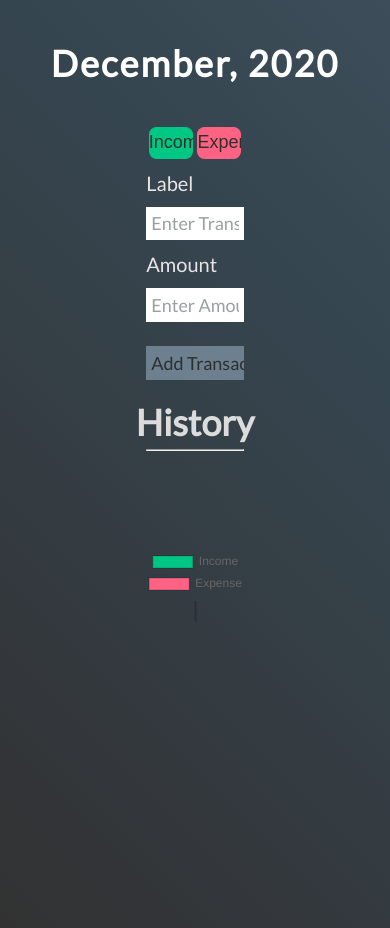
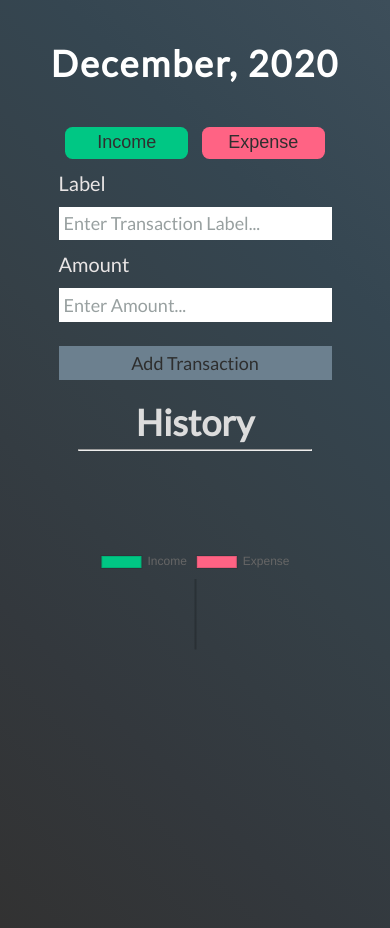
Before and after one commit to SebastianMaceda/Expense-Tracker, a plain HTML site: page index.html in a window 390 px wide. Drawn offline with nearby package versions, Linux system fonts and the light colour scheme.

Commit message:
fixing anding add red/ green borders to history for better expense/income visualization

```diff
--- a/main.js
+++ b/main.js
@@ -60,6 +60,12 @@ function addTransaction(e){
   e.preventDefault();
   let label = transactionLabel.value;
   let amt = parseInt(transactionAmt.value);
+  const historyUl = document.createElement('ul');
+	historyUl.classList.add('historyUl');
+	historyUl.innerHTML =
+    `<li class="historyLabel">${label}</li>
+    <li class="historyAmt">${amt}</li>`;
+
 
 
   if(label == ""){
@@ -74,25 +80,21 @@ function addTransaction(e){
 
     if(transactionAmt.classList.contains("incomeSelector")){
       dps[0] += amt;
-		transactionAmt.classList.remove("incomeSelector");
-		// historyAmt.classList.add("red");
-
+      historyUl.classList.add("green");
+      transactionAmt.classList.remove("expenseSelector");
+      console.log(historyUl);
     }
     else if(transactionAmt.classList.contains("expenseSelector")){
       dps[1] += amt;
-		transactionAmt.classList.remove("expenseSelector")
-		// historyAmt.classList.add("green");
+      historyUl.classList.add("red");
+      transactionAmt.classList.remove("incomeSelector")
+      console.log(historyUl);
     }else{
       alert("Please Select Either Income or Expense")
       return
     }
 
 
-	const historyUl = document.createElement('ul');
-	historyUl.classList.add('historyUl');
-	historyUl.innerHTML =
-	`<li class="historyLabel">${label}</li>
-	<li class="historyAmt">${amt}</li>`;
 
 	transactionHistory.appendChild(historyUl);
 
--- a/style.css
+++ b/style.css
@@ -6,6 +6,7 @@
 body{
     background: linear-gradient(45deg, #323232, #33383d, #354047, #354651, #3d4e5a) no-repeat center center;
     min-height: 110vh;
+    padding-bottom: 150px;
 }
 .monthYear{
     width: 100%;
@@ -42,6 +43,42 @@ form{
     color: #302f2f;
     cursor: pointer;
     width: 45%;
+}
+@media screen and (max-width: 1024px){
+    .moneyType, label, .transactionInput{
+        width: 50%;
+    }
+    #amount, #transaction, #submit, .historyUl, .historyTitle, label{
+        min-width: 50%;
+    }
+    .history{
+        width: 100%;
+    }
+    .historyTitle, hr{
+        text-align: center;
+        margin: auto;
+    }
+}
+@media screen and (max-width: 700px){
+    .moneyType, label, .transactionInput{
+        width: 70%;
+    }
+    #amount, #transaction, #submit, .historyUl, .historyTitle, label{
+        min-width: 70%;
+    }
+    .history{
+        width: 100%;
+    }
+    .historyTitle{
+        text-align: center;
+        margin: auto;
+    }
+    hr{
+        min-width: 60%;
+    }
+    .chart{
+        min-width: 90%;
+    }
 }
 .income{
     background-color: rgba(0, 199, 132);
@@ -138,13 +175,16 @@ hr{
 }
 .chart{
     display: none;
-    width: 50%;
-    min-height: 40vh;
+    width: 40%;
+    min-height: 20vh;
     display: block;
     margin: auto;
     margin-top: 5rem;
     /* transform: rotateX(-50%); */
 }
-canvas{
-    display: none;
+.green{
+    border-right: 5px solid rgb(0, 199, 132);
 }
+.red{
+    border-right: 5px solid rgb(255, 99, 132);
+}
```
Lines whose indentation alone changed are shown as unchanged.
